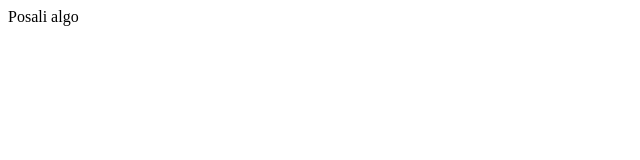
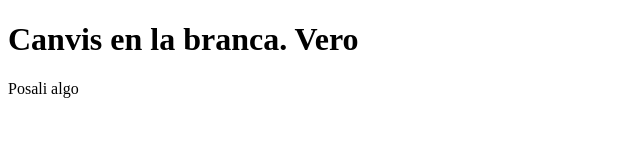
Before and after one commit to JaviManu2000/git_test, a plain HTML site: page contacte.html in a window 1280 px wide. Shown: the whole page, without its empty margins (0-640 px from the left). Drawn offline with Linux system fonts and the light colour scheme.

Commit message:
Canvis contacte (Vero).html

```diff
--- a/contacte.html
+++ b/contacte.html
@@ -5,6 +5,7 @@
     <meta name="viewport" content="width=device-width, initial-scale=1.0">
     <title>Document</title>
 </head>
+    <h1>Canvis en la branca. Vero</h1>
 <body>
     Posali algo
 </body>
```
